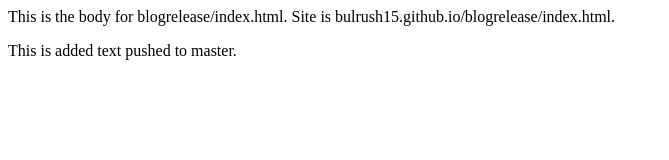
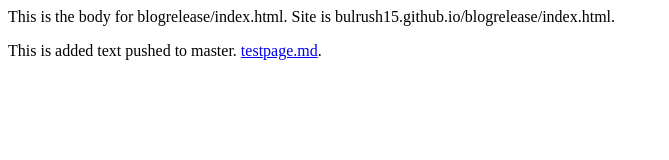
Before and after one commit to bulrush15/blogrelease, a plain HTML site: page index.html in a window 1280 px wide. Shown: the whole page, without its empty margins (0-669 px from the left). Drawn offline with Linux system fonts and the light colour scheme.

Commit message:
Add link to testpage.md.

```diff
--- a/index.html
+++ b/index.html
@@ -5,7 +5,7 @@
 <body style="background:'#c0c0c0';">
 This is the body for blogrelease/index.html. Site is bulrush15.github.io/blogrelease/index.html.
 
-  <p>This is added text pushed to master.
+  <p>This is added text pushed to master. <a href="testpage.md">testpage.md</a>.
 
 </body>
 </html>
```
